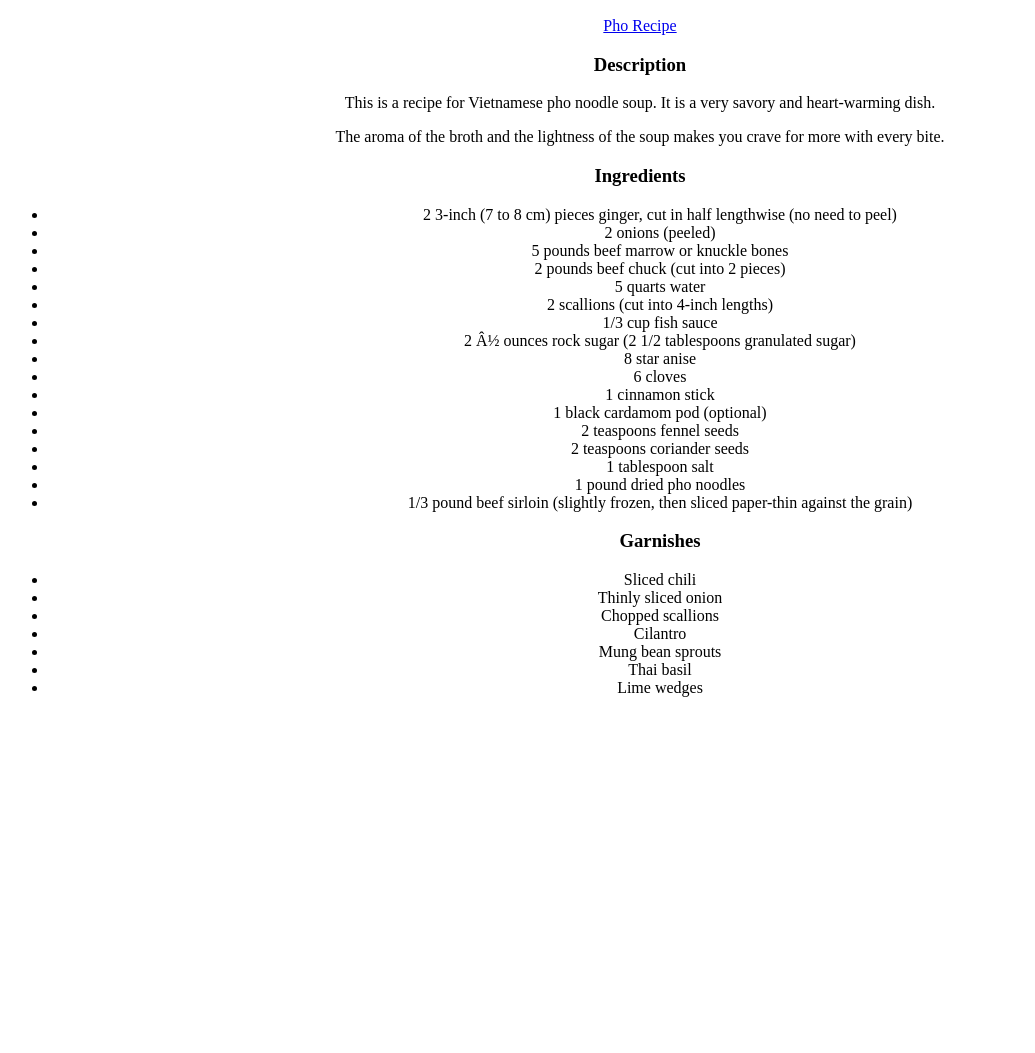
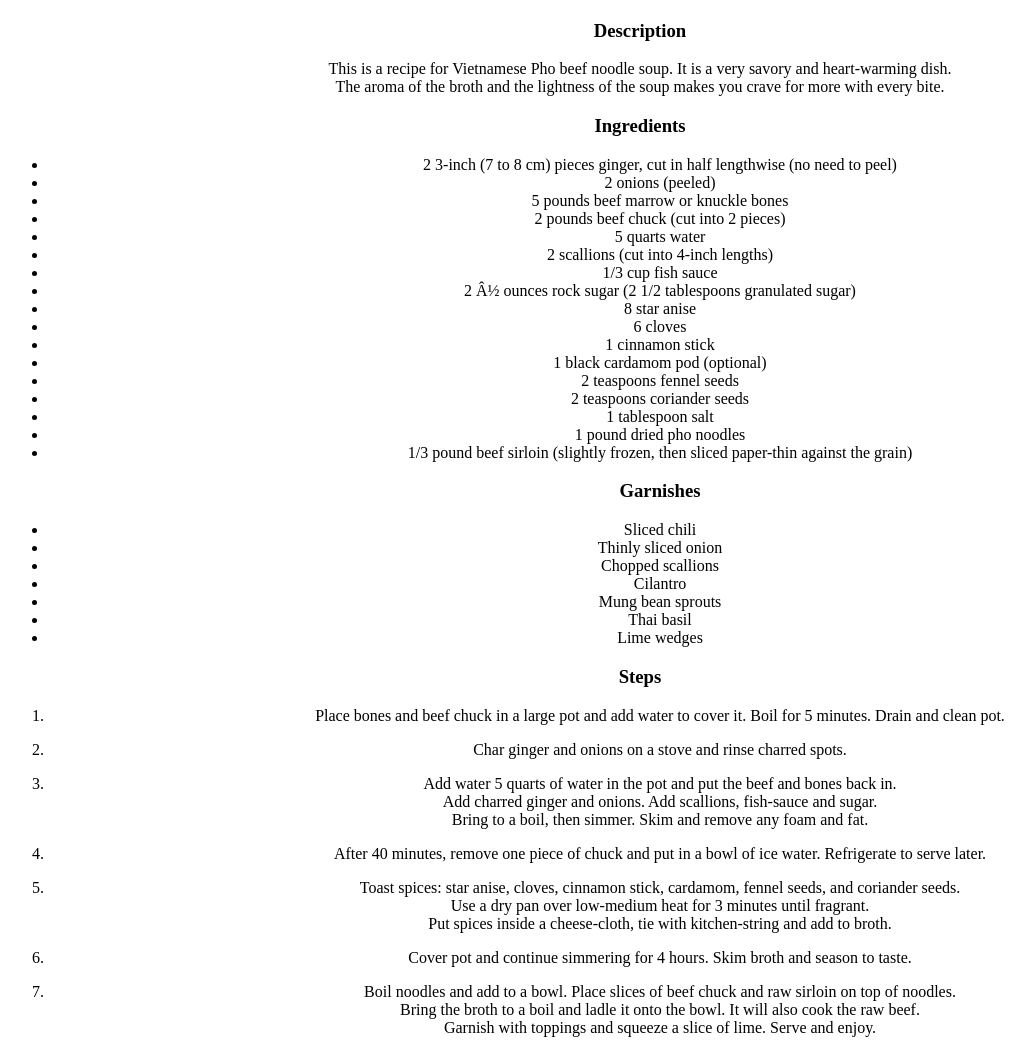
Before and after one commit to tenkt/odin-recipes, a plain HTML site: page recipes/pho.html in a window 1280 px wide. Shown: the part 308-1361 px from the top of the page, without its empty margins (0-1035 px from the left). Before the commit the page ends 1021 px from the top, so only its background shows below. Drawn offline with Linux system fonts and the light colour scheme.

Commit message:
Add ingredients and step-by-step directions

```diff
--- a/recipes/pho.html
+++ b/recipes/pho.html
@@ -11,13 +11,10 @@
             <img src="https://thewoksoflife.com/wp-content/uploads/2015/03/pho-recipe-5.jpg"
              width=300 alt="A bowl of pho noodle soup">
 
-            <p><a href="https://thewoksoflife.com/pho-vietnamese-noodle-soup">Pho Recipe</a></p>
-
         <h3>Description</h3>
-            <p>This is a recipe for Vietnamese pho noodle soup. It is a very
-               savory and heart-warming dish. <p>The aroma of the broth and the
+            <p>This is a recipe for Vietnamese Pho beef noodle soup. It is a very
+               savory and heart-warming dish. <br>The aroma of the broth and the
                lightness of the soup makes you crave for more with every bite.</p>
-            </p>
 
         <h3>Ingredients</h3>
             <ul>
@@ -49,6 +46,30 @@
                 <li>Lime wedges</li>
             </ul>
 
+        <h3>Steps</h3>
+            <ol>
+                <p><li>Place bones and beef chuck in a large pot and add water to cover it.
+                    Boil for 5 minutes. Drain and clean pot.</li></p>
+                <p><li>Char ginger and onions on a stove and rinse charred spots.</li></p>
+                <p><li>Add water 5 quarts of water in the pot and put the beef and bones back in.
+                       <br>Add charred ginger and onions. Add scallions, fish-sauce and sugar.
+                       <br>Bring to a boil, then simmer. Skim and remove any foam and fat.</li></p>
+                <p><li>After 40 minutes, remove one piece of chuck and put in a bowl of ice water.
+                       Refrigerate to serve later.</li></p>
+                <p><li>Toast spices: star anise, cloves, cinnamon stick, cardamom, fennel seeds,
+                       and coriander seeds. <br>Use a dry pan over low-medium heat for 3 minutes until fragrant.
+                       <br>Put spices inside a cheese-cloth, tie with kitchen-string and add to broth.</li></p>
+                <P><li>Cover pot and continue simmering for 4 hours. Skim broth and season to taste.</li></P>
+                <p><li>Boil noodles and add to a bowl. Place slices of beef chuck and raw sirloin on top of noodles.
+                       <br>Bring the broth to a boil and ladle it onto the bowl. It will also cook the raw beef.
+                       <br>Garnish with toppings and squeeze a slice of lime. Serve and enjoy.</li></p>
+
+
+
+
+
+            </ol>
+
 
 
 
```
